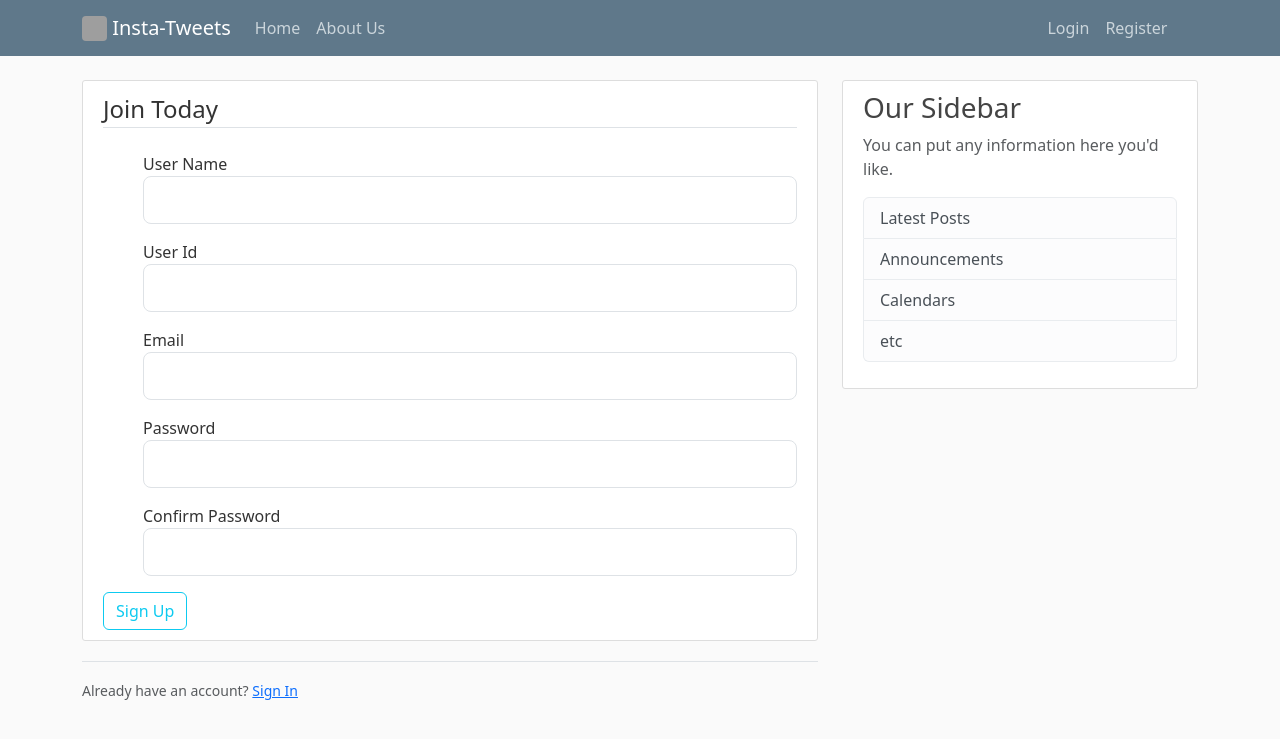
After one commit to AbhisheKumar1616/BloggingApp-Flask, a Flask app: page /register in a window 1280 px wide. The commit adds this page. Shown: the top 739 px of the page. Run offline with Flask 3, Linux system fonts and the light colour scheme; grey boxes are pictures that could not be loaded.

Commit message:
added forms: register is working functionality,

```diff
--- a/app.py
+++ b/app.py
@@ -1,6 +1,9 @@
-from flask import Flask,render_template, url_for
+from flask import Flask,render_template, url_for, flash, redirect, get_flashed_messages
+from forms import Registeration, Login
+app=Flask(__name__)
 
-app=Flask(__name__)
+# to protect you application from attact
+app.config['SECRET_KEY']='f1c8bce515b93991c0cb2cca8b84feda'
 
 posts=[
   {
@@ -25,7 +28,20 @@
 
 @app.route("/about")
 def about():
-    return render_template("about.html")
+    return render_template("about.html",title="About Page")
+
+@app.route("/register", methods=['GET','POST'])
+def register():
+    form=Registeration()
+    if form.validate_on_submit():
+        flash(f'Account created for {form.username.data}','success')
+        return redirect(url_for('home'))
+    return render_template("register.html",title="Registeration",form=form)
+
+@app.route("/login")
+def login():
+    form=Login()
+    return render_template("login.html",title="Login",form=form)
 
 
 if __name__=="__main__":
--- /dev/null
+++ b/forms.py
@@ -0,0 +1,17 @@
+from flask_wtf import FlaskForm
+from wtforms import StringField, PasswordField, SubmitField, BooleanField
+from wtforms.validators import DataRequired, Length, Email, EqualTo
+
+class Registeration(FlaskForm):
+    username=StringField('User Name', validators=[DataRequired(),Length(min=2, max=20)])
+    user_id=StringField('User Id', validators=[DataRequired(),Length(min=2, max=12)])
+    email=StringField('Email', validators=[DataRequired(),Email(),Length(min=2, max=30)])
+    password=PasswordField('Password', validators=[DataRequired(),Length(min=8)])
+    confirm_password=PasswordField('Confirm Password', validators=[DataRequired(),EqualTo('password')])
+    submit=SubmitField('Sign Up')
+
+class Login(FlaskForm):
+    user_id=StringField('User Id', validators=[DataRequired(),Length(min=2, max=12)])
+    password=PasswordField('Password', validators=[DataRequired(),Length(min=8)])
+    remember=BooleanField('Remember Me')
+    submit=SubmitField('Login')
--- a/pyproject.toml
+++ b/pyproject.toml
@@ -7,6 +7,8 @@
 [tool.poetry.dependencies]
 python = "^3.10"
 Flask = "^2.3.2"
+Flask-WTF = "^1.1.1"
+WTForms = "^3.0.1"
 
 [tool.poetry.dev-dependencies]
 
--- a/static/main.css
+++ b/static/main.css
@@ -34,11 +34,13 @@
 
 .article-title {
   color: #444444;
+  text-decoration: none;
 }
 
 a.article-title:hover {
   color: #428bca;
-  text-decoration: none;
+  text-decoration: underline;
+  transition: color 0.7s, bottom-border 0.4s;
 }
 
 .article-content {
@@ -78,3 +80,11 @@
 .account-heading {
   font-size: 2.5rem;
 }
+
+.tweet{
+  width: 25px;
+  height: 25px;
+  margin-bottom: 2px;
+  border-radius: 4px;
+
+}
--- a/templates/home.html
+++ b/templates/home.html
@@ -1,12 +1,12 @@
 {% extends 'layout.html' %}
 {% block content %}
-	<h1>Home Page</h1>
+  <h1>Blogs and Posts</h1>
   <div>
     {% for post in posts %}
         <article class="media content-section">
           <div class="media-body">
             <div class="article-metadata">
-              <a class="mr-2" href="#">{{ post.author }}</a>
+              <a class="mr-2" href="#" style="color: rgba(0, 0, 0, 0.7); font-family: cursive;">@<i>{{ post.author }}</i></a>
               <small class="text-muted">{{ post.date_posted }}</small>
             </div>
             <h2><a class="article-title" href="#">{{ post.title }}</a></h2>
--- a/templates/layout.html
+++ b/templates/layout.html
@@ -9,23 +9,23 @@
     <title>Blogging App</title>
   {% endif %}
     <link href="https://cdn.jsdelivr.net/npm/bootstrap@5.3.0/dist/css/bootstrap.min.css" rel="stylesheet" integrity="sha384-9ndCyUaIbzAi2FUVXJi0CjmCapSmO7SnpJef0486qhLnuZ2cdeRhO02iuK6FUUVM" crossorigin="anonymous">
-    <link rel="stylesheet" type="text/css" href="{{ url_for('static', filename='main.css') }}"
+    <link rel="stylesheet" type="text/css" href="{{ url_for('static', filename='main.css') }}">
   </head>
   <body>
     <header class="site-header">
         <nav class="navbar navbar-expand-md navbar-dark bg-steel fixed-top">
           <div class="container">
-            <a class="navbar-brand mr-4" href="/">Flask Blog</a>
+            <a class="navbar-brand mr-4" href="/"><img src="https://encrypted-tbn0.gstatic.com/images?q=tbn:ANd9GcREvnk-_ZiQLyBIbYd22Kb_iBNs1cqo6_R5_Q&usqp=CAU" class="tweet"> Insta-Tweets</a>
             <button class="navbar-toggler" type="button" data-toggle="collapse" data-target="#navbarToggle" aria-controls="navbarToggle" aria-expanded="false" aria-label="Toggle navigation">
               <span class="navbar-toggler-icon"></span>
             </button>
             <div class="collapse navbar-collapse" id="navbarToggle">
-              <div class="navbar-nav mr-auto">
+              <div class="navbar-nav mr-auto col-10">
                 <a class="nav-item nav-link" href="/">Home</a>
-                <a class="nav-item nav-link" href="/about">About</a>
+                <a class="nav-item nav-link" href="/about">About Us</a>
               </div>
               <!-- Navbar Right Side -->
-              <div class="navbar-nav">
+              <div class="navbar-nav col-2">
                 <a class="nav-item nav-link" href="/login">Login</a>
                 <a class="nav-item nav-link" href="/register">Register</a>
               </div>
@@ -36,6 +36,15 @@
 	<main role="main" class="container">
   <div class="row">
     <div class="col-md-8">
+      {% with messages= get_flashed_messages(with_categories=true) %}
+        {% if messages %}
+          {% for category,message in messages %}
+            <div class="alert alert-{{ category }}">
+              {{ message }}
+            </div>
+          {% endfor %}
+        {% endif %}
+      {% endwith %}
       {% block content %}{% endblock %}
     </div>
     <div class="col-md-4">
--- /dev/null
+++ b/templates/login.html
@@ -0,0 +1,4 @@
+{% extends 'layout.html' %}
+{% block content %}
+	<h1>Login Page</h1>
+{% endblock content %}
--- /dev/null
+++ b/templates/register.html
@@ -0,0 +1,39 @@
+{% extends 'layout.html' %}
+{% block content %}
+	<div class="content-section">
+		<form method="POST" action="">
+			{{ form.hidden_tag() }}
+			<fieldset class="form-group">
+				<legend class="border-bottom mb-4">Join Today</legend>
+				<dir class="form-group">
+					{{  form.username.label(class="form-control-label") }}
+					{{  form.username(class="form-control form-control-lg") }}
+				</dir>
+				<dir class="form-group">
+					{{  form.user_id.label(class="form-control-label") }}
+					{{  form.user_id(class="form-control form-control-lg") }}
+				</dir>
+				<dir class="form-group">
+					{{  form.email.label(class="form-control-label") }}
+					{{  form.email(class="form-control form-control-lg") }}
+				</dir>
+				<dir class="form-group">
+					{{  form.password.label(class="form-control-label") }}
+					{{  form.password(class="form-control form-control-lg") }}
+				</dir>
+				<dir class="form-group">
+					{{  form.confirm_password.label(class="form-control-label") }}
+					{{  form.confirm_password(class="form-control form-control-lg") }}
+				</dir>
+			</fieldset>
+			<div class="form-group">
+				{{ form.submit(class="btn btn-outline-info") }}
+			</div>
+		</form>
+	</div>
+	<div class="border-top pt-3">
+		<small class="text-muted">
+			Already have an account? <a class="ml-2" href="{{ url_for('login') }}">Sign In</a>
+		</small>
+	</div>
+{% endblock content %}
```
Also changed, not shown: 1 other file.
